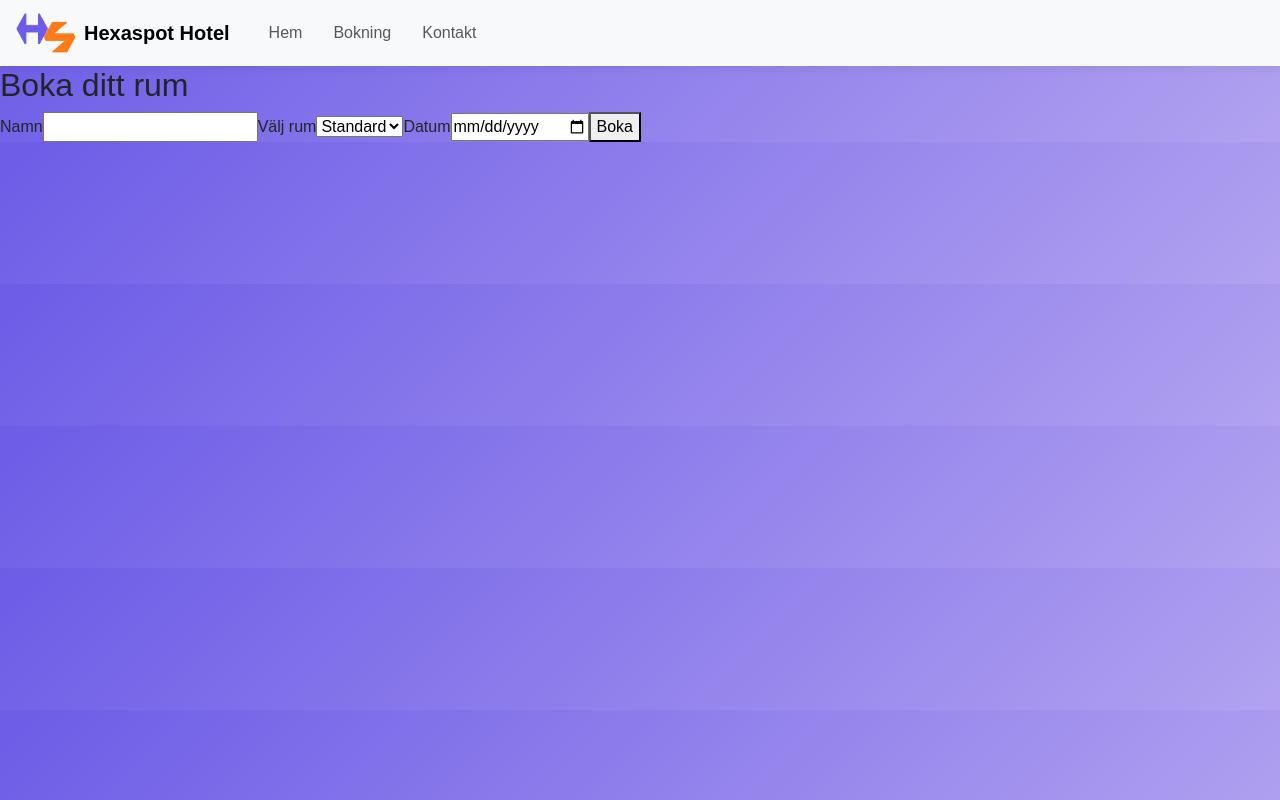
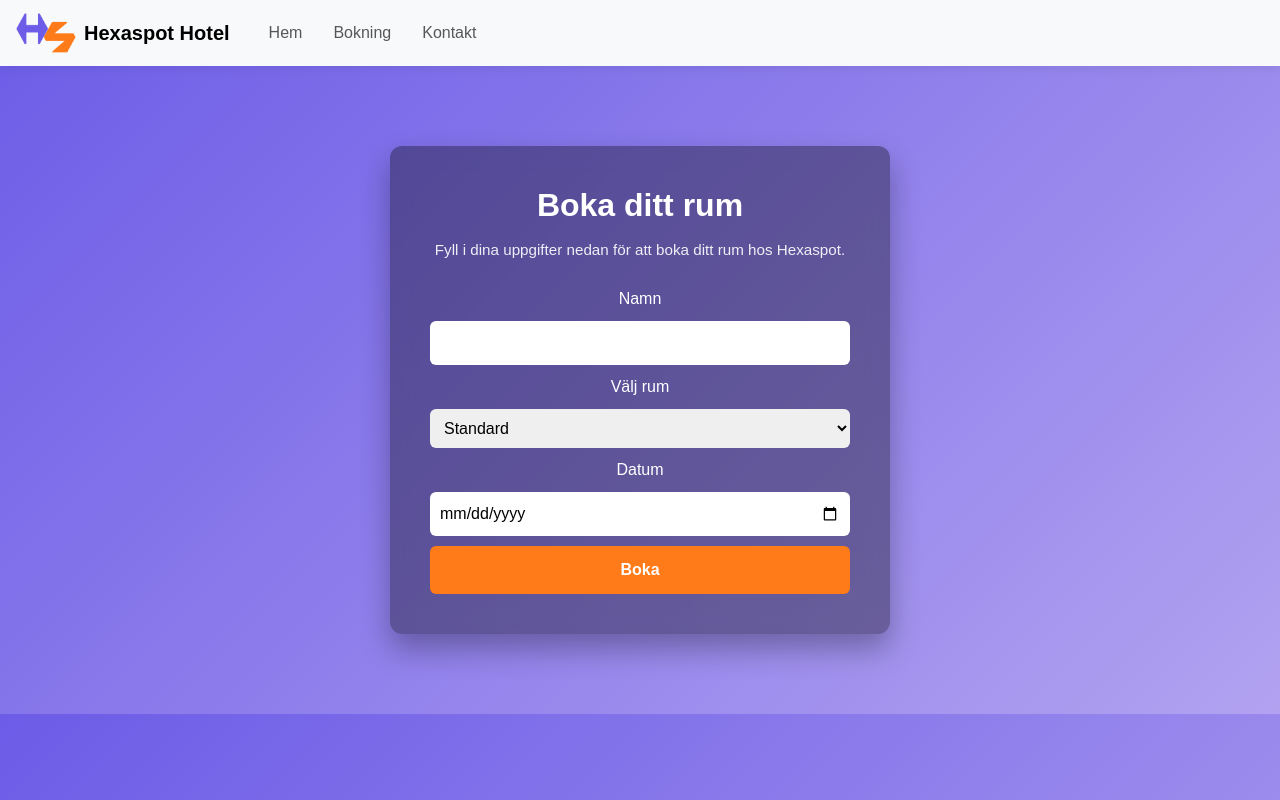
Before and after one commit to TheOneLinkan/hotel-booking, a React (Vite) app: page /booking in a window 1280 px wide. Built offline with nearby package versions, Linux system fonts and the light colour scheme.

Commit message:
Create Booking.jsx with form and localStorage functionality

```diff
--- a/src/components/BookingForm.jsx
+++ b/src/components/BookingForm.jsx
@@ -1,50 +1,72 @@
-import React, { useEffect, useState } from 'react'
-import { useSearchParams } from 'react-router-dom'
+import React, { useState, useEffect } from 'react'
+import { useLocation } from 'react-router-dom'
 
-export default function BookingForm() {
-    const [searchParams] = useSearchParams()
-    const [room, setRoom] = useState('')
+export default function Booking() {
+    const location = useLocation()
+    const params = new URLSearchParams(location.search)
+    const initialRoom = params.get('room') || 'standard'
+
     const [name, setName] = useState('')
+    const [room, setRoom] = useState(initialRoom)
     const [date, setDate] = useState('')
-    const [confirmed, setConfirmed] = useState(false)
-
-    useEffect(() => {
-        const roomParam = searchParams.get('room')
-        if (roomParam) setRoom(roomParam)
-    }, [searchParams])
+    const [submitted, setSubmitted] = useState(false)
 
     const handleSubmit = (e) => {
         e.preventDefault()
         const booking = { name, room, date }
         localStorage.setItem('currentBooking', JSON.stringify(booking))
-        setConfirmed(true)
+        setSubmitted(true)
     }
 
-    if (confirmed) {
+    useEffect(() => {
+        if (initialRoom) setRoom(initialRoom)
+    }, [initialRoom])
+
+    if (submitted) {
         return (
-            <div>
-                <h3>Bokningen är bekräftad.</h3>
+            <div className="booking-section">
+                <h3>Bokningen är bekräftad 🎉</h3>
                 <p>Tack {name}! Din bokning är registrerad.</p>
             </div>
         )
     }
 
     return (
+        <div className="booking-section">
+            <h2 id="booking-title">Boka ditt rum</h2>
+            <p className="booking-intro">
+                Fyll i dina uppgifter nedan för att boka ditt rum hos Hexaspot.
+            </p>
             <form onSubmit={handleSubmit}>
-            <label>Namn</label>
-            <input value={name} onChange={e => setName(e.target.value)} required />
+                <label htmlFor="name">Namn</label>
+                <input
+                    type="text"
+                    id="name"
+                    value={name}
+                    onChange={(e) => setName(e.target.value)}
+                    required
+                />
 
-            <label>Välj rum</label>
-            <select value={room} onChange={e => setRoom(e.target.value)}>
+                <label htmlFor="room">Välj rum</label>
+                <select id="room-select" value={room} onChange={(e) => setRoom(e.target.value)}>
                     <option value="standard">Standard</option>
                     <option value="deluxe">Deluxe</option>
                     <option value="suite">Suite</option>
                 </select>
 
-            <label>Datum</label>
-            <input type="date" value={date} onChange={e => setDate(e.target.value)} required />
+                <label htmlFor="date">Datum</label>
+                <input
+                    type="date"
+                    id="date"
+                    value={date}
+                    onChange={(e) => setDate(e.target.value)}
+                    required
+                />
 
-            <button type="submit">Boka</button>
+                <button type="submit" className="btn">
+                    Boka
+                </button>
             </form>
+        </div>
     )
 }
--- a/src/pages/Booking.jsx
+++ b/src/pages/Booking.jsx
@@ -4,7 +4,6 @@ import BookingForm from '../components/BookingForm'
 export default function Booking() {
     return (
         <div>
-            <h2>Boka ditt rum</h2>
             <BookingForm />
         </div>
     )
```
Lines whose indentation alone changed are shown as unchanged.
